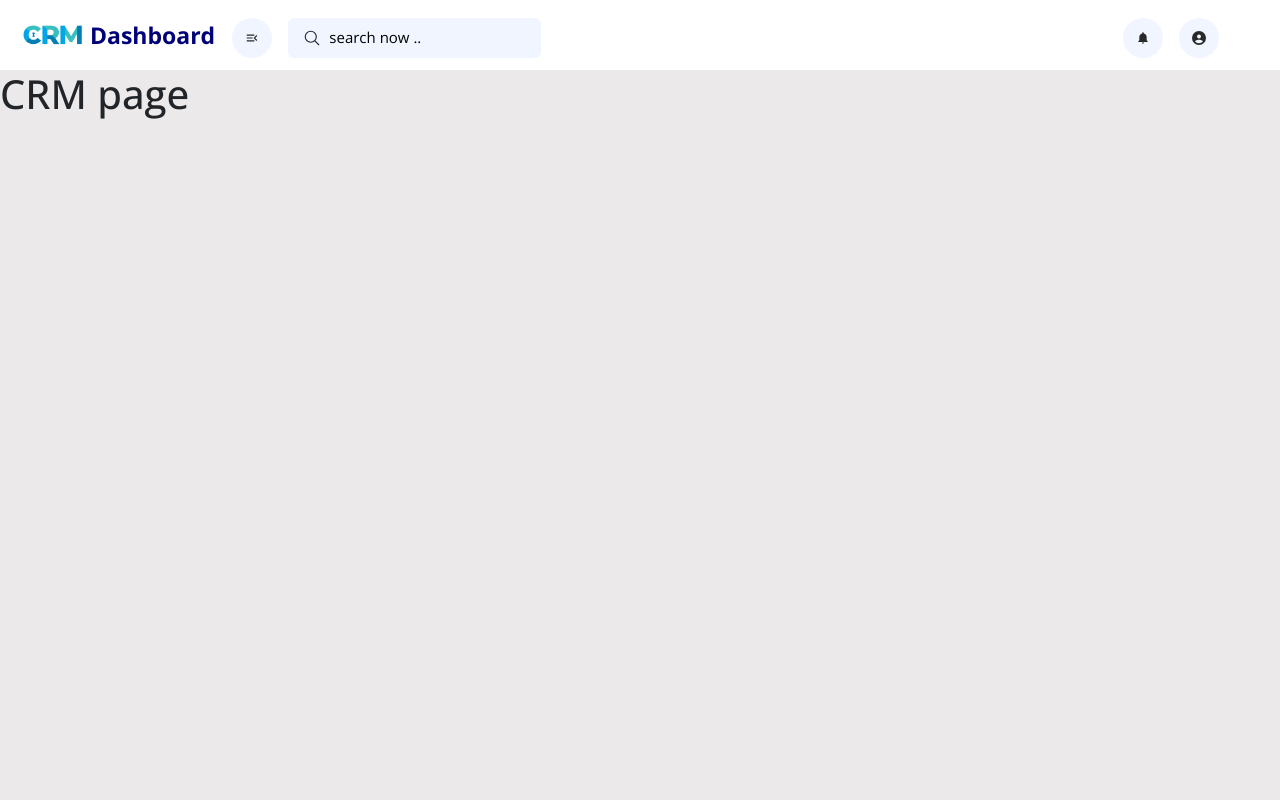
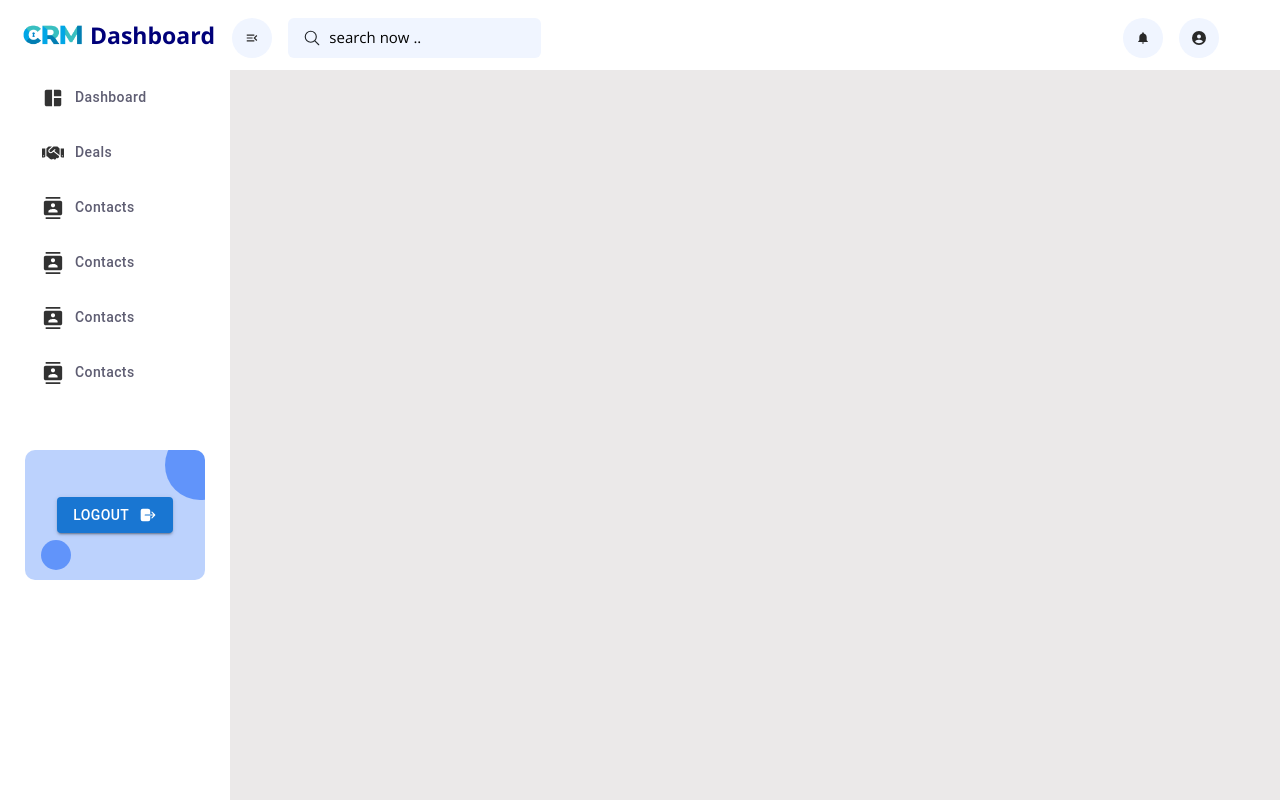
Before and after one commit to SakshamKatiyar47/crm_dashboard, a React (Create React App) app: page / in a window 1280 px wide. Built offline with nearby package versions, Linux system fonts and the light colour scheme.

Commit message:
sidebar  done

```diff
--- a/src/App.css
+++ b/src/App.css
@@ -13,6 +13,10 @@ header{
     width: 100%;
     height: 70px;
     background: #fff;
+    position: fixed;
+    top: 0px;
+    left: 0px;
+    z-index: 1000;
 }
 header .logo{
     text-decoration: none;
@@ -58,3 +62,96 @@ header button.rounded-circle svg{
 .search svg {
     font-size: 18px;
 }
+
+
+
+.main .sidebarWrapper{
+    width: 18%;
+    flex: 0 0 18%;
+    transition: all 0.3 ease-in-out;
+}
+.main .sidebarWrapper .sidebar{
+    width: 18%;
+    height: 100vh;
+    position: fixed;
+    top: 70px;
+    left: 0px;
+    background: #fff;
+}
+.main .sidebarWrapper .sidebar ul{
+    margin-bottom: 0px;
+}
+.main .sidebarWrapper .sidebar ul li{
+    list-style: none;
+}
+.main .sidebarWrapper .sidebar ul li button{
+    color: #5e5d72 !important;
+    text-align: left;
+    align-items: center;
+    justify-content: left;
+    border-radius: 0px !important;
+    padding: 15px 40px !important;
+    text-transform: capitalize !important;
+    font-weight: 500;
+}
+.main .sidebarWrapper .sidebar ul li button .icon{
+    display: flex;
+    align-items: center;
+    justify-content: center;
+    width: 25px;
+    height: 25px;
+    margin-right: 10px;
+}
+.main .sidebarWrapper .sidebar ul li button .icon svg{
+    color: #000;
+    opacity: 0.8;
+    font-size: 22px;
+}
+.main .sidebarWrapper .sidebar ul li button:hover{
+    background: #f1f1f1;
+}
+
+.logout{
+   padding: 0px 25px;
+   margin-top: 50px;
+}
+.logout .logout-box{
+    width: 100%;
+    height: 130px;
+    padding: 25px;
+    background: #bcd2fd;
+    border-radius: 10px;
+    display: flex;
+    align-items: center;
+    justify-content: center;
+    position: relative;
+    font-size: 14px;
+    font-weight: 600;
+    overflow: hidden;
+}
+.logout .logout-box::before{
+    content: '';
+    width: 70px;
+    height: 70px;
+    background: #0858f7;
+    border-radius: 100px;
+    position: absolute;
+    top: -20px;
+    right: -30px;
+    opacity: 0.5;
+}
+.logout .logout-box::after{
+    content: '';
+    width: 30px;
+    height: 30px;
+    background: #0858f7;
+    border-radius: 100px;
+    position: absolute;
+    top: 90px;
+    left: 16px;
+    opacity: 0.5;
+}
+.logout .logout-box svg{
+    margin-left: 10px;
+    font-size: 18px;
+}
--- a/src/App.js
+++ b/src/App.js
@@ -3,15 +3,23 @@ import "bootstrap/dist/css/bootstrap.min.css";
 import './App.css';
 import Dashboard from './pages/Dashboard';
 import Header from './components/Header';
+import Sidebar from './components/Sidebar';
 
 function App() {
   return (
     <BrowserRouter>
-    <Header/>
-      <Routes>
-        <Route path="/" exact={true} element={<Dashboard/>}/>
-        <Route path="/dashboard" exact={true} element={<Dashboard/>}/>
-      </Routes>
+      <Header />
+      <div className='main d-flex'>
+        <div className='sidebarWrapper'>
+          <Sidebar />
+        </div>
+        <div className='dashboard-ui'>
+          <Routes>
+            <Route path="/" exact={true} element={<Dashboard />} />
+            <Route path="/dashboard" exact={true} element={<Dashboard />} />
+          </Routes>
+        </div>
+      </div>
     </BrowserRouter>
   );
 }
--- /dev/null
+++ b/src/components/Sidebar/index.js
@@ -0,0 +1,55 @@
+import React from 'react'
+import Button from '@mui/material/Button';
+import { MdSpaceDashboard } from "react-icons/md";
+import { FaHandshake } from "react-icons/fa";
+import { MdContacts } from "react-icons/md";
+import { Link } from 'react-router-dom';
+import { IoLogOut } from "react-icons/io5";
+
+const Sidebar = () => {
+    return (
+        <div className="sidebar">
+            <ul>
+                <Link to="/">
+                    <li>
+                        <Button className='w-100' ><span className='icon'><MdSpaceDashboard /></span> Dashboard </Button>
+                    </li>
+                </Link>
+                <Link to="/">
+                    <li>
+                        <Button className='w-100' ><span className='icon'><FaHandshake /></span> Deals </Button>
+                    </li>
+                </Link>
+                <Link to="/">
+                    <li>
+                        <Button className='w-100' ><span className='icon'><MdContacts /></span> Contacts </Button>
+                    </li>
+                </Link>
+                <Link to="/">
+                    <li>
+                        <Button className='w-100' ><span className='icon'><MdContacts /></span> Contacts </Button>
+                    </li>
+                </Link>
+                <Link to="/">
+                    <li>
+                        <Button className='w-100' ><span className='icon'><MdContacts /></span> Contacts </Button>
+                    </li>
+                </Link>
+                <Link to="/">
+                    <li>
+                        <Button className='w-100' ><span className='icon'><MdContacts /></span> Contacts </Button>
+                    </li>
+                </Link>
+            </ul>
+
+            <div className="logout">
+                <div className="logout-box">
+                    <Button variant="contained">Logout <IoLogOut/></Button>
+                </div>
+            </div>
+
+        </div>
+    )
+}
+
+export default Sidebar;
```
Also changed, not shown: src/components/Header/index.js (+5 -5 lines).
